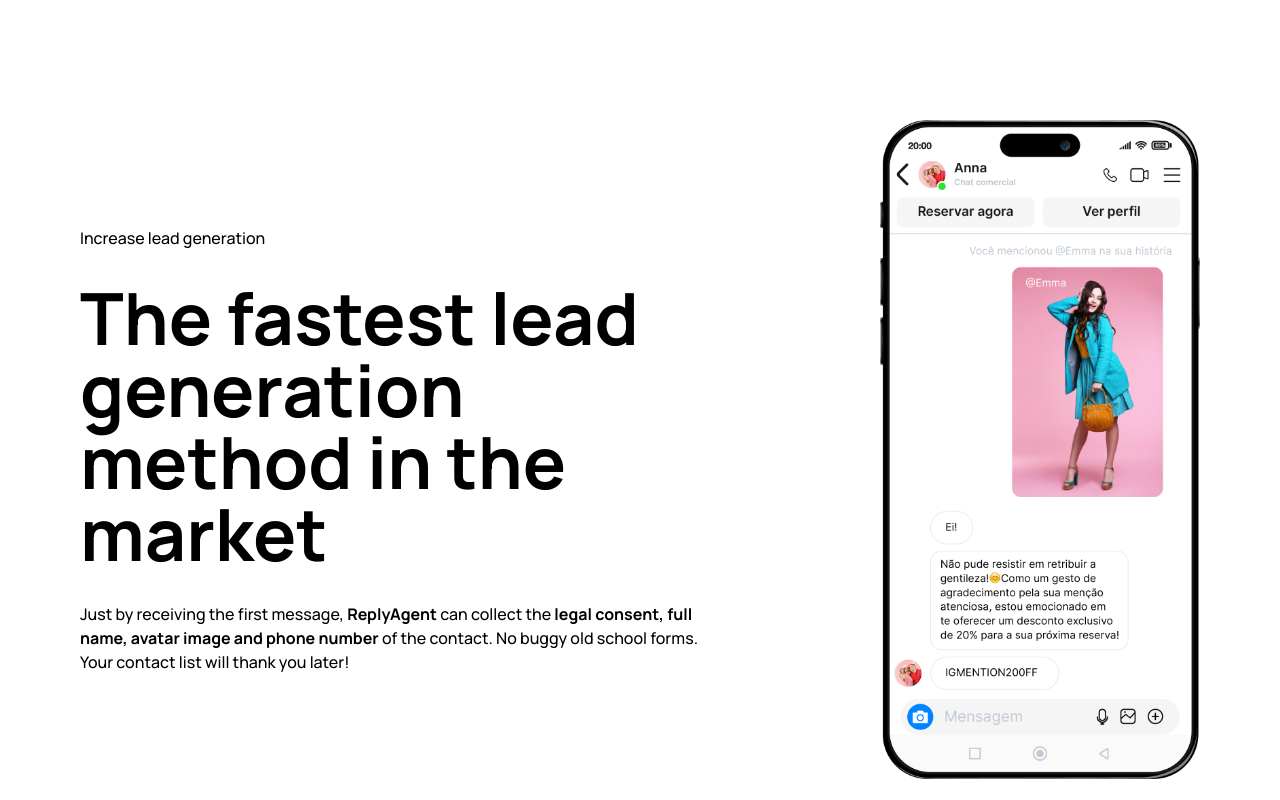
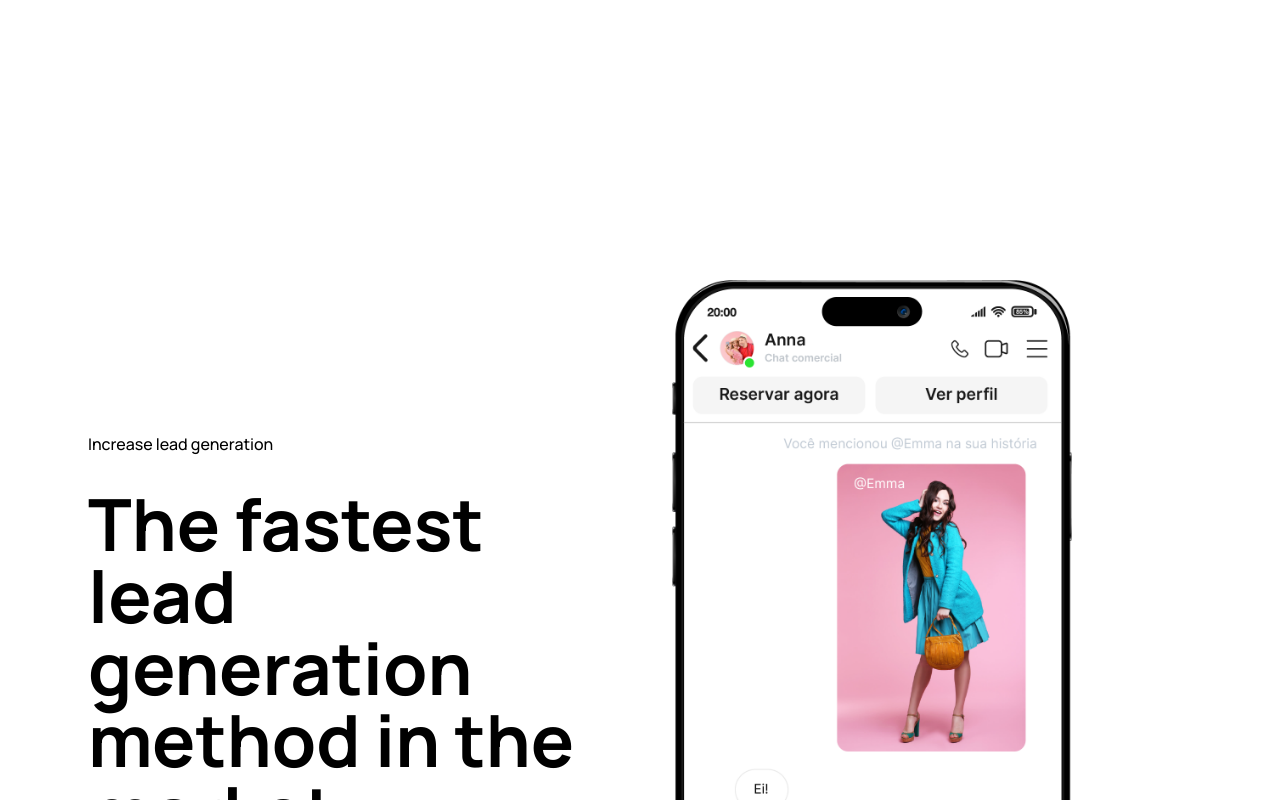
Before and after one commit to cm-chik/replyagent, a Next.js app: page / in a window 1280 px wide. Shown: the part 1840-2640 px from the top of the page. Built offline with nearby package versions, Linux system fonts and the light colour scheme.

Commit message:
parallax

```diff
--- a/app/animations/animation.tsx
+++ b/app/animations/animation.tsx
@@ -50,7 +50,7 @@ export function ParallaxFullScreenAnimation({ children }: { children: React.Reac
   return (
     <AnimatePresence >
     <motion.div
-              className="h-[100vh] sticky top-[20vh] bg-white"
+              className="h-[80vh] sticky top-[30vh] bg-white"
               whileInView={{ opacity: 1 }}
               initial={{ opacity: 0 }}
               exit={{ opacity: 0 }}>
--- a/app/components/Parallax/Parallax.tsx
+++ b/app/components/Parallax/Parallax.tsx
@@ -8,27 +8,43 @@ import { ParallaxFullScreenAnimation } from "@/app/animations/animation";
 
 const Parallax = (props: ParallaxContextsInterface) => {
   return (
-    <div className="flex justify-center">
-      <div className="flex flex-col py-[4rem] w-screen gap-y-[4rem]">
+    <div className="flex justify-center pt-[20vh]">
+      <div className="hidden md:flex md:flex-col md:py-[4rem] md:w-screen md:p-[4rem] md:items-center">
         {props.ParallaxContext!.map(
           (content: ParallaxContextInterface, index: number) => (
            <ParallaxFullScreenAnimation key={index}>
-            <div className="flex justify-around" >
-              <div className="flex flex-col justify-center w-[40rem]">
+            <div className="flex flex-col md:flex-row gap-x-[4rem] align-middle" >
+              <div className="flex flex-col justify-center w-1/2 max-w-[40rem] ">
                   <div>{content.title}</div>
                   <div className="text-[4.5rem] font-bold leading-none py-[2rem]">
                     {content.header}
                   </div>
                   <div>{content.description}</div>
               </div>
-              <div className="w-[20rem]" >
+              <div className="w-1/2" >
                 <Image src={content.image} alt="image" width={400} height={800}/>
               </div>
             </div>
            </ParallaxFullScreenAnimation>
           )
           )}
-        </div>
+      </div>
+      <div className="flex flex-col md:hidden p-12 ">
+        {props.ParallaxContext!.map(
+          (content: ParallaxContextInterface, index: number) => (
+            <div key={index} className="flex flex-col gap-y-[1rem]">
+              <div>{content.title}</div>
+              <div className="text-[4.5rem] font-bold  tracking-tighter leading-none py-[2rem]">
+                {content.header}
+              </div>
+              <div>{content.description}</div>
+              <div className="justify-items-center pt-8 py-24">
+              <Image src={content.image} alt="image" width={400} height={800}/>
+              </div>
+            </div>
+          )
+        )}
+      </div>
       </div>
   );
 };
```
